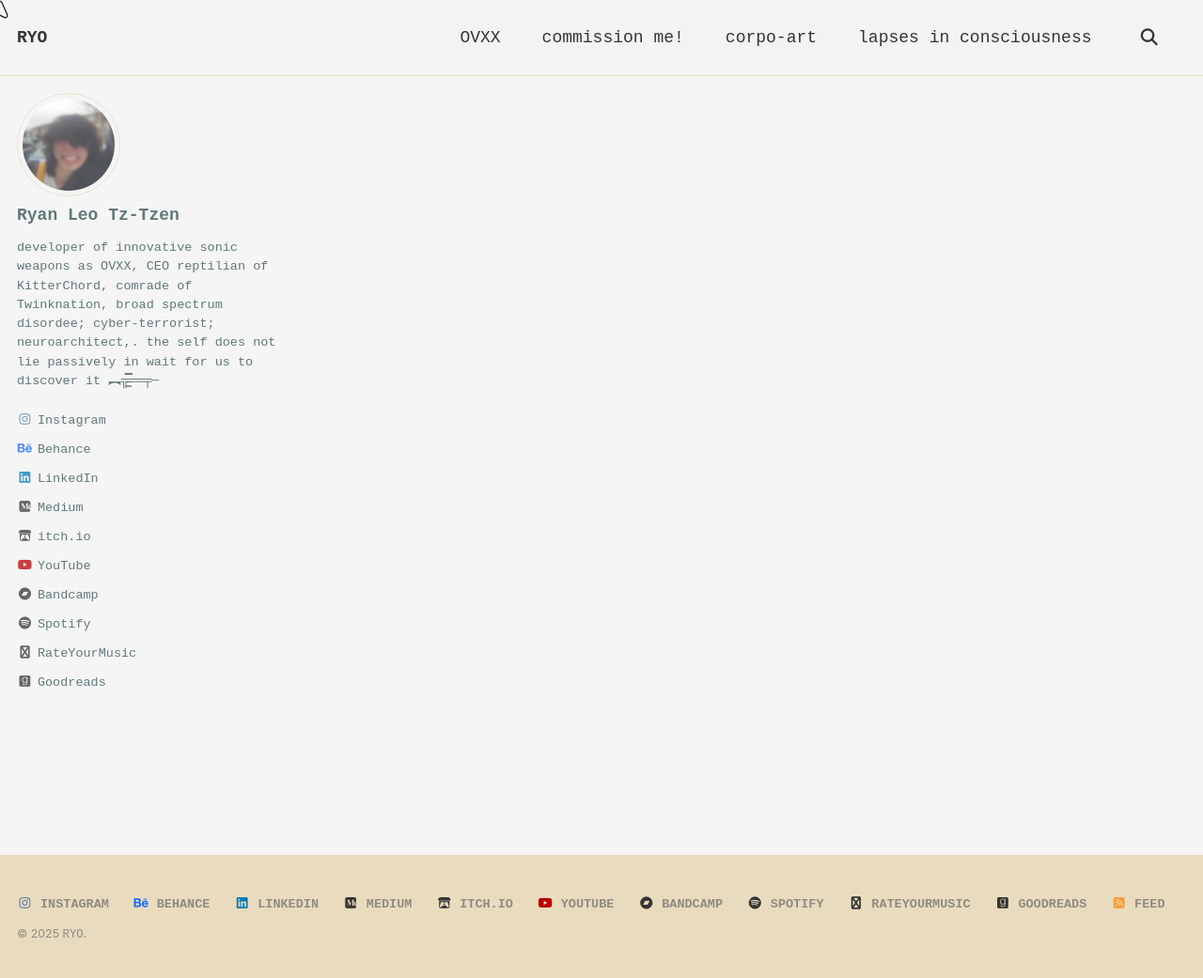
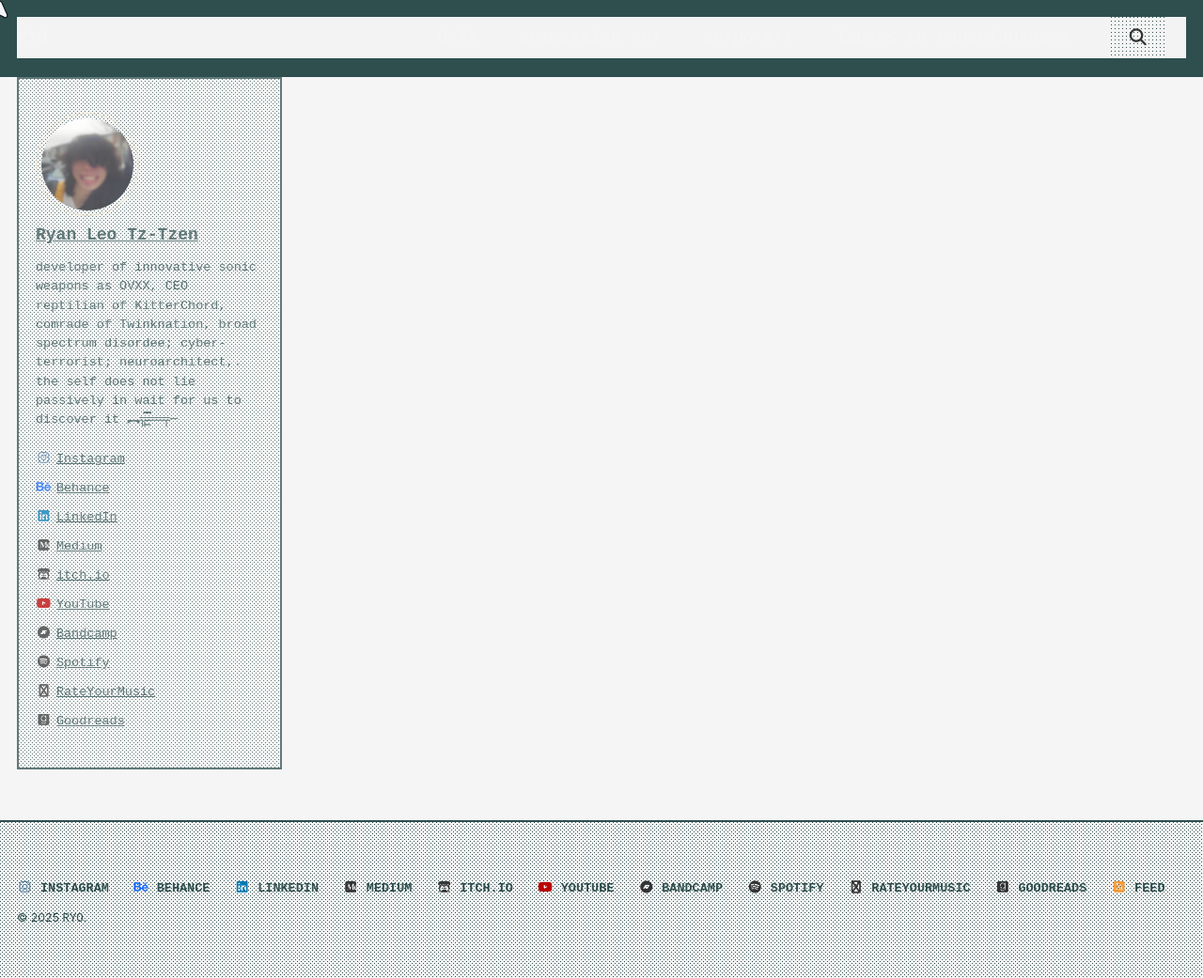
Before and after one commit to cryotato/cryotato.github.io, a Jekyll site: the page built from index.md, in a window 1280 px wide and 1041 px high. Shown: the whole window at 94% size. Built offline with Jekyll 4.4.1, drawn with Linux system fonts in a browser that asks for light colours; cached includes are drawn as plain includes.

Commit message:
Update main.scss dither effect

```diff
--- a/assets/css/main.scss
+++ b/assets/css/main.scss
@@ -8,107 +8,219 @@
 @import "minimal-mistakes/skins/{{ site.minimal_mistakes_skin | default: 'default' }}"; // skin
 @import "minimal-mistakes"; // main partials
 
-body {
-  /* --- Set the base background color --- */
-  // Replace #f0f0e0 with your desired light background color
-  // Examples:
-  // #f5f5f5 (Slightly off-white)
-  // #e8e4d5 (A warm beige/cream)
-  // #c7d0b9 (A pale green-ish tint)
-  background-color: #f5f5f5;
+/* ==========================================================================
+   Dithered Lo-Fi Styles - Variables
+   ========================================================================== */
+:root {
+  /* --- Define your static colors --- */
+  // You already set these in your body rule, let's use variables now
+  // Using the colors from your body rule:
+  --light: #f5f5f5; // Your chosen light background
+  --dark: #2f4f4f;  // Your chosen dark text color
 
-  /* --- Set the base text color --- */
-  // Replace #2a2a2a with your desired dark text color
-  // Examples:
-  // #333333 (Dark Gray)
-  // #4a3f35 (Dark Brown)
-  // #2f4f4f (Dark Slate Gray / Muted Green-Gray)
-  color: #2f4f4f;
+  /* --- Dot Definitions (Copy Directly) --- */
+  --gl: radial-gradient(circle 1px at 0px 0px, var(--dark) 1px, transparent 0);
+  --gd: radial-gradient(circle 1px at 0px 0px, var(--light) 1px, transparent 0);
 
-  /* --- Set the base font to monospace --- */
-  // This provides fallbacks if the user doesn't have the first font
-  font-family: "Courier New", Courier, monospace;
-  // Other options:
-  // font-family: Consolas, Monaco, "Andale Mono", "Ubuntu Mono", monospace;
-  // font-family: "Lucida Console", Monaco, monospace;
+  /* --- Dithered Background Patterns (Copy Directly) --- */
+  // Patterns: Dark dots on Light background
+  --bg-0: var(--light); // Solid Light
+  --bg-1: var(--gl) 0px 0px / 4px 4px, var(--light); // Sparse dots
+  --bg-2: var(--gl) 0px 0px / 4px 4px, var(--gl) 2px 2px / 4px 4px, var(--light); // Medium density dots (checkerboard-ish)
+  --bg-3: var(--gl) 0px 0px / 2px 2px, var(--light); // Dense dots (like 50% grey)
+  --bg-4: var(--gl) 0px 0px / 2px 2px, var(--gl) 1px 1px / 2px 2px, var(--light); // Very dense dots
 
-  /* --- Optional: Slightly adjust default font size or line height if needed --- */
-  font-size: 18px; /* Default is often fine */
-  // line-height: 1.6; /* Can improve readability */
+  // Patterns: Light dots on Dark background (adjust if needed)
+  --bg-5: var(--gd) 0px 0px / 2px 2px, var(--dark); // Dense light dots on dark
+  --bg-6: var(--gd) 0px 0px / 4px 4px, var(--gd) 2px 2px / 4px 4px, var(--dark); // Medium density light dots
+  --bg-7: var(--gd) 0px 0px / 4px 4px, var(--dark); // Sparse light dots
+  --bg-8: var(--dark); // Solid Dark
 
-} // <--- ADD THIS CLOSING BRACE
+  /* --- Pixelated Text Shadow Definitions (Copy Directly) --- */
+  --l-shadow: // Outline for dark text on light background
+    -1px -1px 0 var(--light), 0 -1px 0 var(--light), 1px -1px 0 var(--light),
+    1px 0 0 var(--light), 1px 1px 0 var(--light), 0 1px 0 var(--light),
+    -1px 1px 0 var(--light), -1px 0 0 var(--light);
+  --d-shadow: // Outline for light text on dark background
+    -1px -1px 0 var(--dark), 0 -1px 0 var(--dark), 1px -1px 0 var(--dark),
+    1px 0 0 var(--dark), 1px 1px 0 var(--dark), 0 1px 0 var(--dark),
+    -1px 1px 0 var(--dark), -1px 0 0 var(--dark);
 
-/* --- Optional: Ensure links use the main text color by default --- */
-/* You might want to style link underlines or hover states later */
-a {
-  color: inherit; // Makes links use the parent's color (which defaults to the body color)
-  // text-decoration: none; // Uncomment to remove underlines
-  // border-bottom: 1px solid; // Uncomment for a simple underline style
-} // <--- MAKE SURE TO ADD CLOSING BRACES FOR ANY OTHER BLOCKS YOU ADD LATER
-
-/* --- Optional: Apply monospace font to headings too --- */
-h1, h2, h3, h4, h5, h6 {
-  font-family: "Courier New", Courier, monospace; // Or your chosen monospace font stack
+   /* --- Standard Border --- */
+   --border-standard: 2px solid var(--dark); // Define a reusable border
 }
 
-// Apply monospace to the Header (Masthead) elements
-.masthead,
-.site-title,
-.site-nav {
+body {
+  /* --- Use variables for background and color --- */
+  background: var(--bg-0); // Use the solid light variable
+  color: var(--dark);     // Use the solid dark variable
+
+  /* --- Keep your font settings --- */
   font-family: "Courier New", Courier, monospace;
+  font-size: 18px;
+  // line-height: 1.6;
+
+  /* --- Optional: Add a base border to everything for a hard edge? --- */
+  // border: var(--border-standard); // Maybe too much, apply selectively later
+} // Make sure this closing brace is present!
+
+/* --- Modify Link Style --- */
+a {
+  color: inherit; // Keep this
+  text-decoration: underline; // Simple underline often works well for lo-fi
+  // Optionally add hover effect
+  &:hover {
+    // background: var(--bg-1); // Subtle dither on hover?
+    // color: var(--light);    // Invert color?
+    // text-shadow: var(--d-shadow); // Add outline?
+  }
 }
 
+/* --- Keep your heading font override --- */
+h1, h2, h3, h4, h5, h6 {
+  font-family: "Courier New", Courier, monospace;
+  // Optional: Add outline to headings on light background?
+  // text-shadow: var(--l-shadow);
+}
+
+/* --- Modify Masthead (Header) --- */
+.masthead {
+  font-family: "Courier New", Courier, monospace;
+  background: var(--bg-8); // Example: Solid dark background
+  color: var(--light);     // Light text for contrast
+  border-bottom: var(--border-standard); // Add the hard border
+}
+// Style links within the masthead
+.masthead a,
+.site-title a, // Make sure site title link is styled
 .masthead__menu-item a {
   font-family: "Courier New", Courier, monospace;
+  color: var(--light) !important; // Force light color, important might be needed here
+  text-decoration: none; // Remove underline if desired for header links
+  text-shadow: var(--d-shadow); // Add dark outline for readability
+  &:hover {
+    background: var(--bg-7); // Example: Sparse light dots on hover
+  }
 }
 
-// Apply monospace to the Footer elements
+/* --- Modify Footer --- */
 .page__footer {
   font-family: "Courier New", Courier, monospace;
+  background: var(--bg-2); // Example: Give footer a dithered background
+  color: var(--dark);
+  border-top: var(--border-standard); // Add border
+  padding-top: 1em; // Add some spacing
+  padding-bottom: 1em;
 }
-// Also target links specifically within the footer if needed
 .page__footer a,
 .page__footer span,
 .page__footer p {
     font-family: "Courier New", Courier, monospace;
+    color: var(--dark); // Ensure text color is dark
+    text-shadow: var(--l-shadow); // Add light outline
+}
+.page__footer a:hover {
+   // Add hover effect if desired
 }
 
 
-// Apply monospace to the Table of Contents
-.toc,
+/* --- Modify Table of Contents --- */
+.toc {
+  font-family: "Courier New", Courier, monospace;
+  background: var(--bg-1); // Example: Light dither background
+  border: var(--border-standard);
+  padding: 1em;
+}
 .toc__menu,
 .toc__title,
-.toc a { // Target the container, menu, title, and links within
+.toc a {
   font-family: "Courier New", Courier, monospace;
+  color: var(--dark);
+  text-shadow: var(--l-shadow);
+}
+.toc a:hover {
+  background: var(--bg-2); // Darker dither on hover
 }
 
-// Apply monospace to the Author Sidebar elements
+/* --- Modify Author Sidebar --- */
+.sidebar { // Target the whole sidebar container
+    font-family: "Courier New", Courier, monospace;
+    background: var(--bg-2); // Example: Dither background
+    border: var(--border-standard);
+    padding: 1em;
+    color: var(--dark); // Set base text color for sidebar
+}
 .sidebar .author__name,
 .sidebar .author__bio,
-.sidebar .author__urls .author__urls-label { // Target name, bio, and labels in the sidebar
+.sidebar .author__urls .author__urls-label {
   font-family: "Courier New", Courier, monospace;
+  color: var(--dark);
+  text-shadow: var(--l-shadow); // Add outline
 }
-// You might also need to target generic sidebar text if the above isn't enough
-.sidebar,
 .sidebar p,
-.sidebar li {
+.sidebar li { // Apply to paragraphs and list items too
     font-family: "Courier New", Courier, monospace;
+    color: var(--dark);
+    text-shadow: var(--l-shadow);
+}
+.sidebar a { // Style links within the sidebar
+    color: var(--dark);
+    text-shadow: var(--l-shadow);
+    text-decoration: underline;
+    &:hover {
+      background: var(--bg-3); // Example hover
+    }
 }
 
 
-// Ensure buttons everywhere use monospace (you might already have .btn)
+/* --- Modify Buttons --- */
 button, .btn {
-     font-family: "Courier New", Courier, monospace;
+  font-family: "Courier New", Courier, monospace;
+  background: var(--bg-1); // Start with light dither
+  color: var(--dark);
+  border: var(--border-standard); // Use the standard border
+  text-shadow: var(--l-shadow); // Light outline for dark text
+  padding: 0.5em 1em; // Adjust padding as needed
+  cursor: pointer;
+  transition: background 200ms linear, color 200ms linear, text-shadow 200ms linear; // Smooth transition
+  box-shadow: none; // Remove default theme shadows if any
+  border-radius: 0; // Sharp corners for lo-fi feel (optional)
+}
+button:hover, .btn:hover {
+  background: var(--bg-7); // Change to darker dither on hover
+  color: var(--light); // Invert text color
+  text-shadow: var(--d-shadow); // Add dark outline for light text
 }
 
-// Ensure code blocks and inline code use monospace (often default, but good to be explicit)
-pre, code {
+
+/* --- Modify Code Blocks --- */
+pre {
   font-family: "Courier New", Courier, monospace;
+  background: var(--bg-2); // Dithered background for code blocks
+  border: var(--border-standard);
+  padding: 1em;
+  color: var(--dark); // Ensure text is readable
+  text-shadow: var(--l-shadow); // Add outline
+  overflow-x: auto; // Ensure horizontal scrolling if needed
+}
+// Style inline code
+p code, li code, h1 code, h2 code, h3 code, h4 code, h5 code, h6 code { // Target code inside text elements
+  font-family: "Courier New", Courier, monospace;
+  background: var(--bg-1); // Lighter dither for inline
+  border: 1px solid var(--dark); // Thinner border for inline
+  padding: 0.1em 0.4em;
+  border-radius: 0; // Sharp corners
+  color: var(--dark);
+  text-shadow: var(--l-shadow);
 }
 
-// Apply monospace font to the search input field and its placeholder text
-
+/* --- Modify Search Input (Keep your font setting) --- */
 .search-input,
 .search-input::placeholder {
   font-family: "Courier New", Courier, monospace;
+  // Optional: Add dither/border styling
+  background: var(--bg-0);
+  border: var(--border-standard);
+  padding: 0.5em;
+  color: var(--dark);
 }
```
